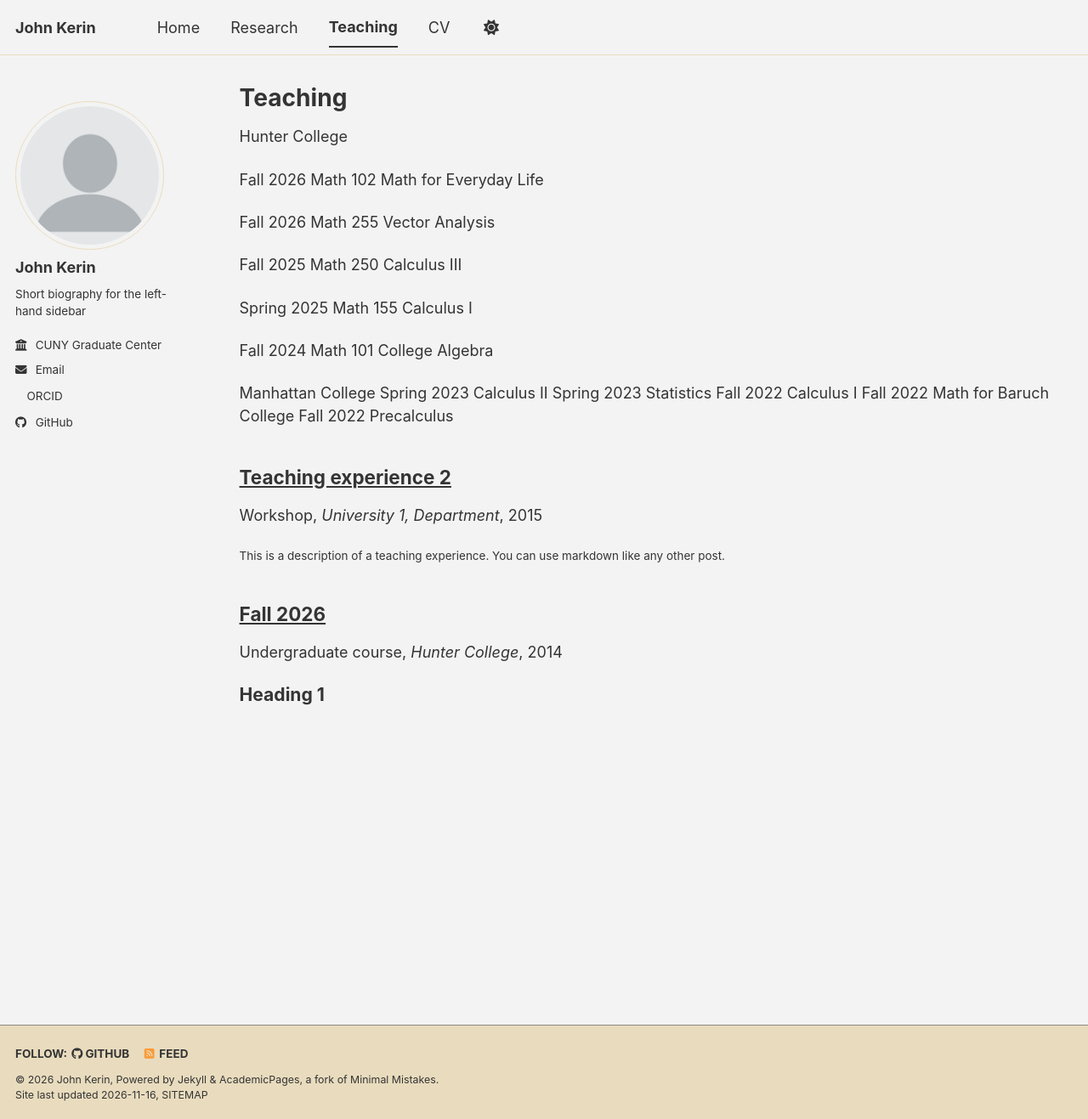
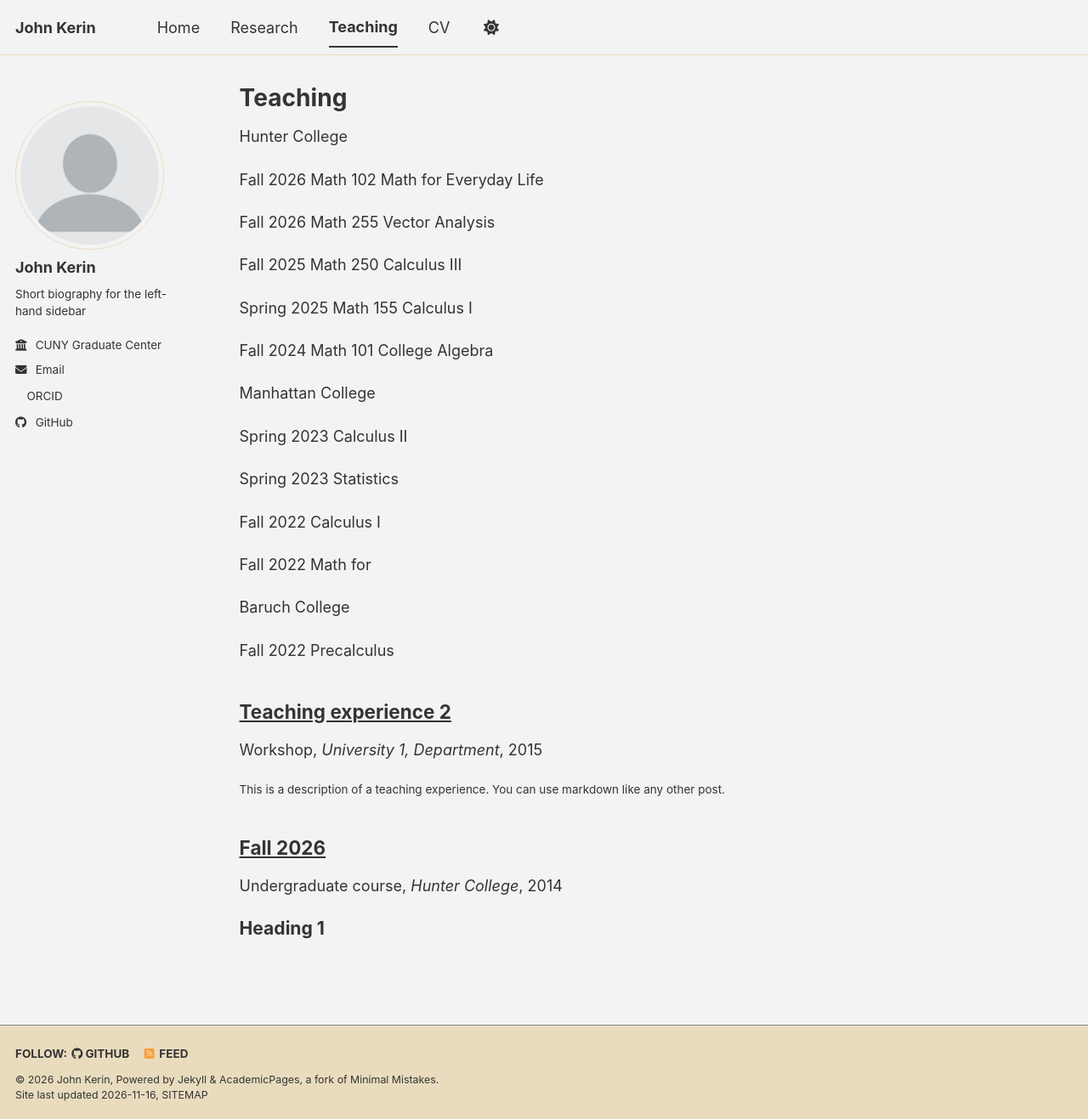
Before and after one commit to johnandrewkerin/johnandrewkerin.github.io, a Jekyll site: the page built from _pages/teaching.html, in a window 1280 px wide and 1317 px high. Shown: the whole window at 85% size. Built offline with Jekyll 4.4.1, drawn with Linux system fonts in a browser that asks for light colours; a script bundle is joined from its source files by our own code; a style sheet for code colours, icons or effects is not loaded.

Commit message:
Update teaching.html

```diff
--- a/_pages/teaching.html
+++ b/_pages/teaching.html
@@ -14,14 +14,16 @@ author_profile: true
 <p>Spring 2025  Math 155 Calculus I</p>
 <p>Fall 2024  Math 101 College Algebra</p>
 
-Manhattan College
-Spring 2023  Calculus II
-Spring 2023  Statistics
-Fall 2022 Calculus I
-Fall 2022 Math for
+<p></p>
 
-Baruch College
-Fall 2022  Precalculus
+<p>Manhattan College</p>
+<p>Spring 2023  Calculus II</p>
+<p>Spring 2023  Statistics</p>
+<p>Fall 2022 Calculus I</p>
+<p>Fall 2022 Math for</p>
+
+<p>Baruch College</p>
+<p>Fall 2022  Precalculus</p>
 
 {% for post in site.teaching reversed %}
   {% include archive-single.html %}
```
